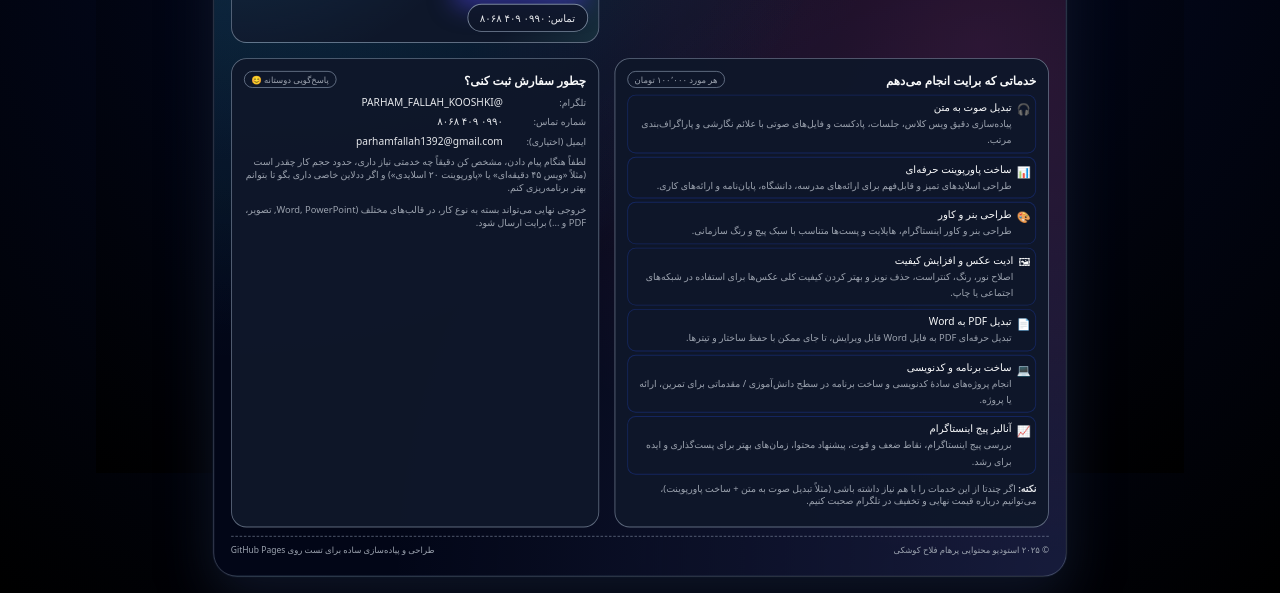
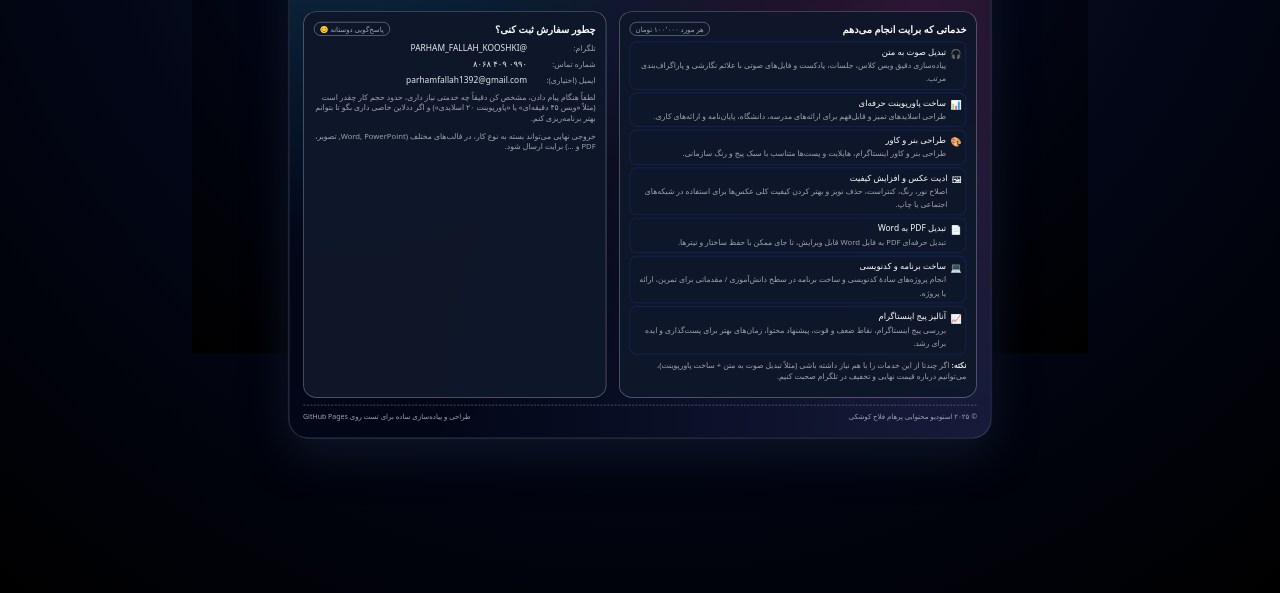
Before and after one commit to parham5/anjammidim.github.io, a plain HTML site: page index.html in a window 1280 px wide. Shown: the part 207-800 px from the top of the page. Drawn offline with Linux system fonts and the light colour scheme.

Commit message:
Update index.html

```diff
--- a/index.html
+++ b/index.html
@@ -39,7 +39,7 @@
       align-items: center;
       justify-content: center;
       padding: 24px 12px;
-      transform: scale(0.85);
+      transform: scale(0.7);
       transform-origin: top center;
     }
 
```
